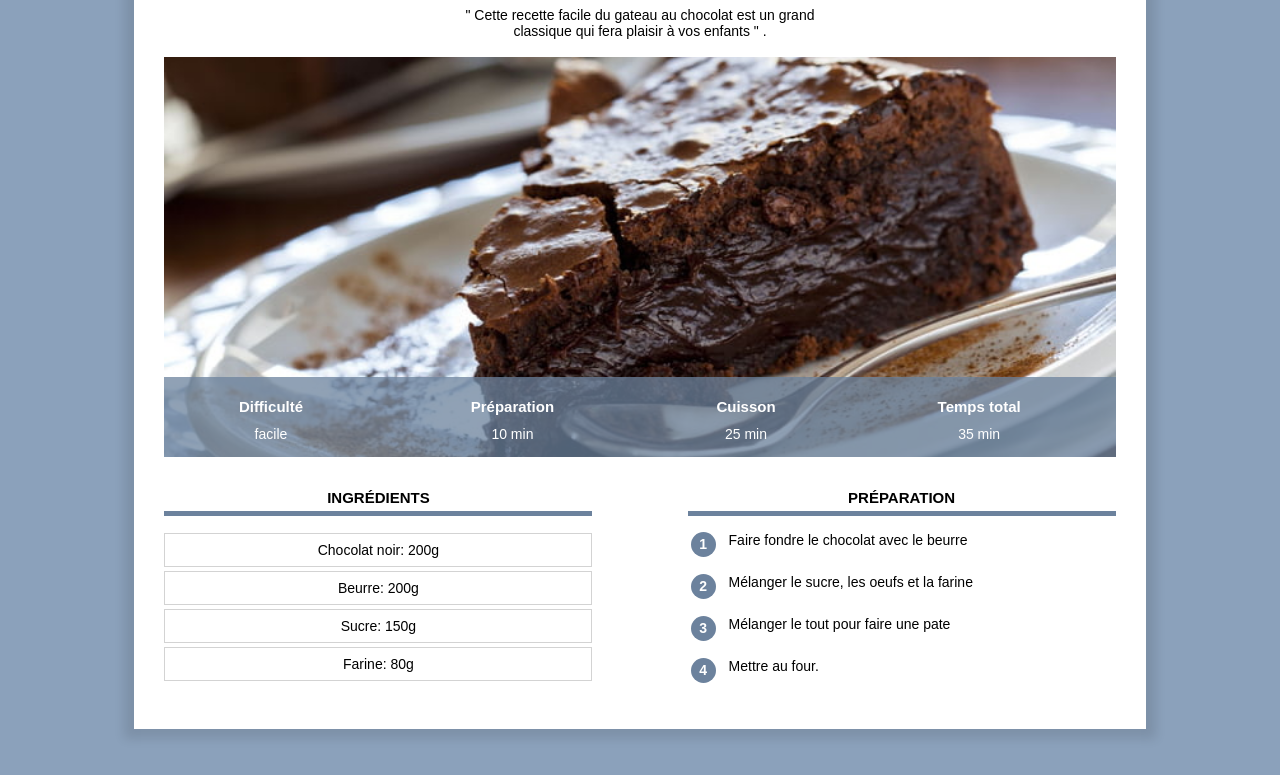
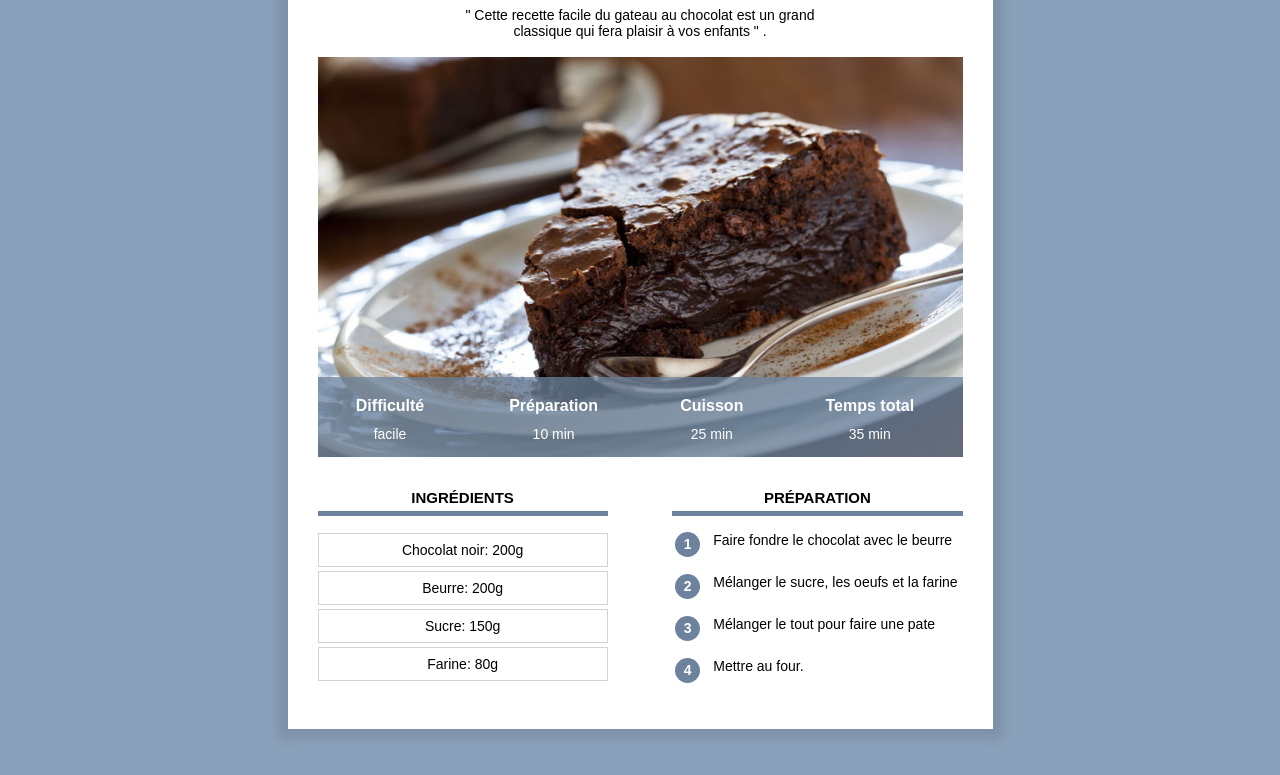
Before and after one commit to Randisullivan/recette_site, a plain HTML site: page index.html in a window 1280 px wide. Shown: the part 159-934 px from the top of the page. Drawn offline with Linux system fonts and the light colour scheme.

Commit message:
Add files via upload

```diff
--- a/recette.css
+++ b/recette.css
@@ -11,9 +11,9 @@ body  {
 
 div.contenu {
     background-color: white;
-    margin: 60px 10% 80px 10%;
-    padding: 0px 30px 30px 30px;
-    min-width: 350px;
+    margin: 40px 8px 40px 8px;
+    padding: 0px 8px 20px 80px;
+   /* min-width: 350px; */
     box-shadow: 0px 0px 10px 10px  rgba(0, 0, 0, 0.1);
     overflow: visible;
 
@@ -74,19 +74,19 @@ table.info{
             bottom:0;width:100%;
             color:white;
             background-color:#6C829DC0;
-            height: 80px;
-            table-layout: auto;
+            height: 50px;
+
 }
 
 table.info td {
     text-align: center;
-    font-size: 14px;
+    font-size: 12px;
     vertical-align: top;
 }
 
 table.info th {
 
-    font-size: 15px;
+    font-size: 14px;
     vertical-align: bottom;
     padding-bottom: 8px;
 }
@@ -101,7 +101,7 @@ img.info {
 /* Mon commentaire CSS */
 
 div.colonne{
-    width: 45%;
+    width: 100%;
     margin-top: 20px;
 }
 
@@ -114,16 +114,11 @@ div.colonne{
 }
 div.colonne1{
 
-  /*  background-color: lightblue; */
+
     display: inline-block;
-    margin-right: 10%;
+
 }
 
-div.colonne2{
-
-    float: right;
-
-}
 
 div.ingredient p{
     border: 1px solid lightgray;
@@ -166,3 +161,63 @@ table.preparation tr {
 }
 
 /*   "*" signifie selectionner toute la page html , overflow: La overflowpropriété CSS contrôle ce qui arrive au contenu trop volumineux pour tenir dans une zone. */
+
+
+
+/* Styles pour ordinateur */
+
+@media only screen and (min-width: 768px) {
+
+    div.contenu {
+        margin: 60px 10% 80px 10%;
+        padding: 0px 30px 30px 30px;
+       min-width: 350px;
+    }
+
+table.info{
+
+    height: 80px;
+
+}
+
+table.info td {
+
+font-size: 14px;
+
+}
+
+table.info th {
+
+font-size: 16px;
+
+}
+div.colonne{
+    width: 45%;
+
+}
+
+
+div.colonne1{
+
+
+
+   margin-right: 10%;
+}
+
+div.colonne2{
+
+    float: right;
+
+}
+  }
+
+
+  @media only screen and (min-width: 900px) {
+
+    div.contenu {
+        margin-left: auto;
+        margin-right: auto;
+        width: 645px;
+    }
+
+  }
```
